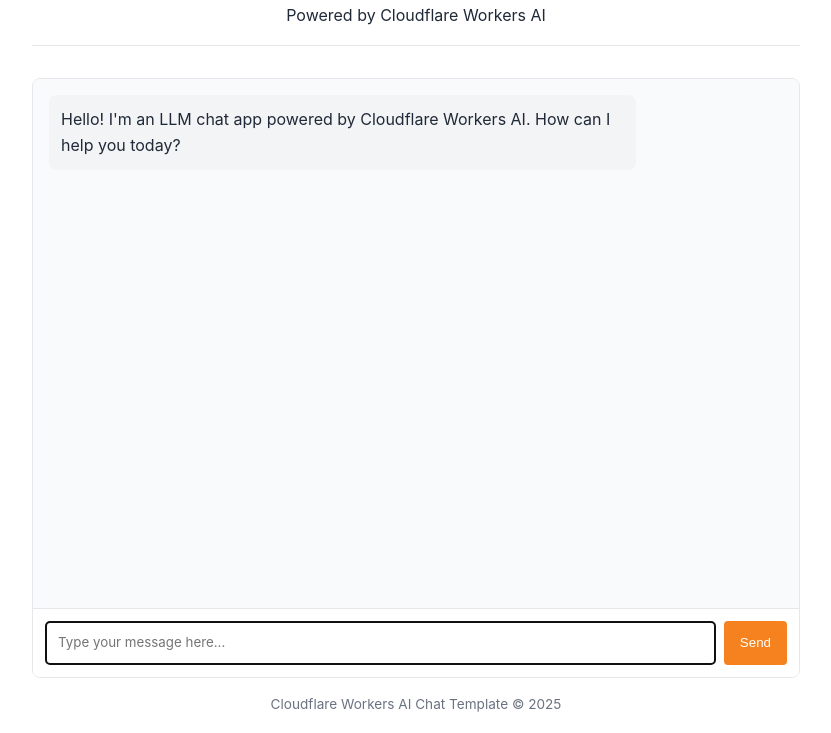
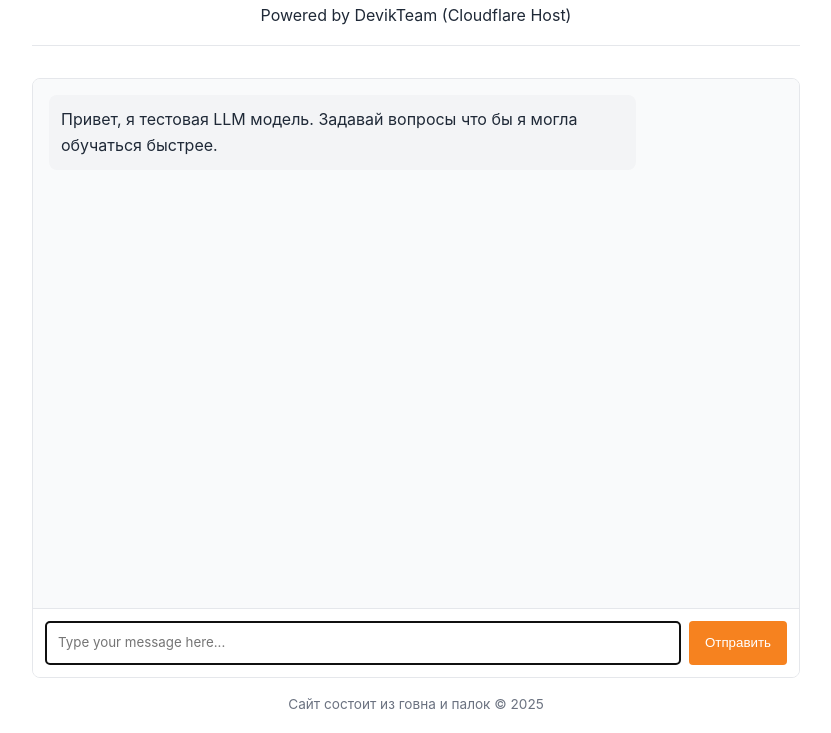
Before and after one commit to DevikTeam/ai-chat-cloudflare-host, a website: page public/index.html in a window 1280 px wide. Shown: the part 67-800 px from the top of the page, without its empty margins (224-1055 px from the left). Drawn offline with Linux system fonts and the light colour scheme.

Commit message:
Update index.html

```diff
--- a/public/index.html
+++ b/public/index.html
@@ -3,7 +3,7 @@
   <head>
     <meta charset="UTF-8" />
     <meta name="viewport" content="width=device-width, initial-scale=1.0" />
-    <title>LLM Chat App</title>
+    <title>Ai Chat App</title>
     <style>
       :root {
         --primary-color: #f6821f;
@@ -139,21 +139,20 @@
   <body>
     <header>
       <h1>Cloudflare AI Chat</h1>
-      <p>Powered by Cloudflare Workers AI</p>
+      <p>Powered by DevikTeam (Cloudflare Host)</p>
     </header>
 
     <div class="chat-container">
       <div id="chat-messages" class="chat-messages">
         <div class="message assistant-message">
           <p>
-            Hello! I'm an LLM chat app powered by Cloudflare Workers AI. How can
-            I help you today?
+            Привет, я тестовая LLM модель. Задавай вопросы что бы я могла обучаться быстрее.
           </p>
         </div>
       </div>
 
       <div class="typing-indicator" id="typing-indicator">
-        AI is thinking...
+        Думаю...
       </div>
 
       <div class="message-input">
@@ -163,12 +162,12 @@
           rows="1"
           autofocus
         ></textarea>
-        <button id="send-button">Send</button>
+        <button id="send-button">Отправить</button>
       </div>
     </div>
 
     <footer>
-      <p>Cloudflare Workers AI Chat Template &copy; 2025</p>
+      <p>Сайт состоит из говна и палок &copy; 2025</p>
     </footer>
 
     <!-- Chat app script -->
```
